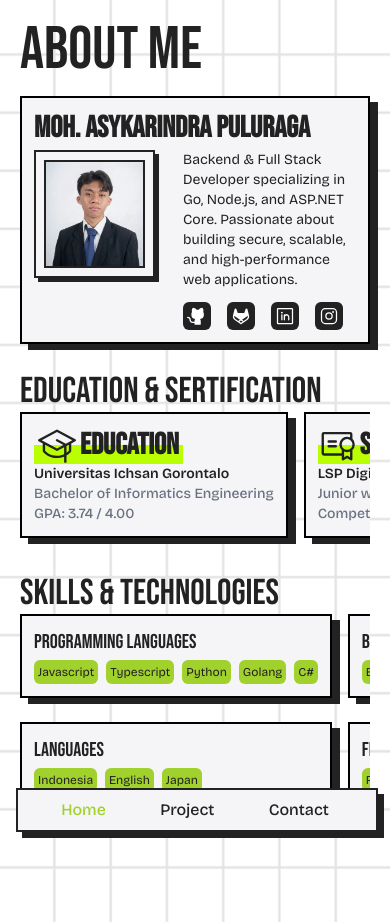
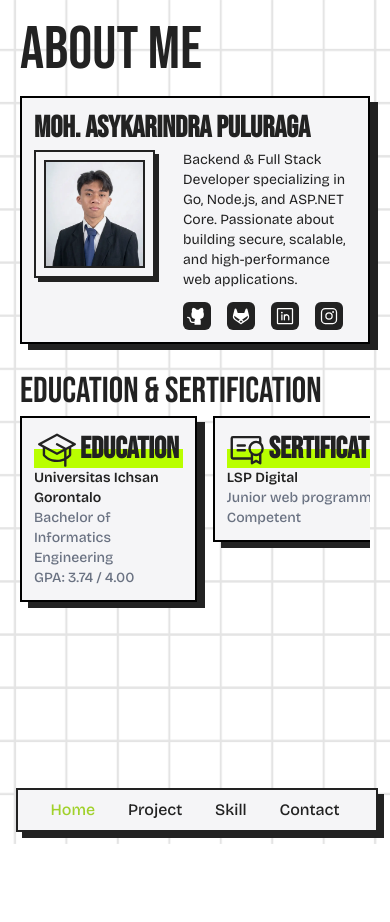
Before and after one commit to indraplrg/portfolio, a React (Vite) app: page /#/ in a window 390 px wide. After the commit the page ends 844 px from the top, so only its background shows below. Built offline with nearby package versions, Linux system fonts and the light colour scheme; a web font is replaced by a local one.

Commit message:
add animation with framer motion

```diff
--- a/src/App.jsx
+++ b/src/App.jsx
@@ -1,4 +1,6 @@
 import { HashRouter, Route, Routes } from "react-router";
+import { AnimatePresence } from "motion/react";
+
 import "./App.css";
 import Navbar from "./components/Navbar";
 import Home from "./sections/Home";
@@ -11,12 +13,14 @@ const App = () => {
     <HashRouter>
       <div className="text-[#222222] md:flex">
         <Navbar />
+        <AnimatePresence mode="wait" initial={false}>
           <Routes>
             <Route path="/" element={<Home />} />
             <Route path="/projects" element={<Project />} />
             <Route path="/skills" element={<Skill />} />
             <Route path="/contact" element={<Contact />} />
           </Routes>
+        </AnimatePresence>
       </div>
     </HashRouter>
   );
--- a/src/components/Navbar.jsx
+++ b/src/components/Navbar.jsx
@@ -32,6 +32,16 @@ const Navbar = () => {
             }
           >
             Project
+          </NavLink>
+        </li>
+        <li>
+          <NavLink
+            to="/skills"
+            className={({ isActive }) =>
+              `cursor-pointerh-fullw-full transition-all ease-in-out hover:text-[#a1d12c] ${isActive ? "text-[#a1d12c]" : ""}`
+            }
+          >
+            Skill
           </NavLink>
         </li>
         <li className="pr-1">
--- /dev/null
+++ b/src/libs/animationConfig.js
@@ -0,0 +1,41 @@
+import { stagger } from "motion/react";
+
+const framerConfig = {
+  parentVariants: {
+    hidden: {},
+    visible: {
+      transition: {
+        delayChildren: stagger(0.15),
+      },
+    },
+  },
+  cardVariants: {
+    hidden: { opacity: 0, scale: 0.8, y: -40 },
+    visible: {
+      opacity: 1,
+      scale: 1,
+      y: 0,
+      transition: {
+        type: "spring",
+        bounce: 0.4,
+        duration: 0.6,
+      },
+    },
+  },
+
+  textVariants: {
+    hidden: { opacity: 0, scale: 0.8, y: 0 },
+    visible: {
+      opacity: 1,
+      scale: 1,
+      y: 0,
+      transition: {
+        type: "spring",
+        bounce: 0.4,
+        duration: 0.6,
+      },
+    },
+  },
+};
+
+export default framerConfig;
--- a/src/sections/Home.jsx
+++ b/src/sections/Home.jsx
@@ -1,17 +1,17 @@
+import { motion } from "motion/react";
+
 import bgImg from "../assets/abstract_background.jpg";
 import profileImg from "../assets/profile.webp";
+import framerConfig from "../libs/animationConfig";
 
 import Card from "../components/Card";
 import {
   BrowserIcon,
-  CalendarIcon,
   CertificateIcon,
   CircuitryIcon,
   DatabaseIcon,
   EnvelopeIcon,
-  EnvelopeSimpleIcon,
   EyeIcon,
-  FacebookLogoIcon,
   GithubLogoIcon,
   GitlabLogoIcon,
   GraduationCapIcon,
@@ -23,7 +23,10 @@ import {
 
 const Home = () => {
   return (
-    <div
+    <motion.div
+      variants={framerConfig.parentVariants}
+      initial="hidden"
+      animate="visible"
       className="relative flex min-h-screen w-full flex-col gap-4 p-5"
       id="home"
     >
@@ -37,11 +40,17 @@ const Home = () => {
       </div>
 
       {/* heading */}
-      <h1 className="font-bebas-neue text-6xl uppercase">about me</h1>
+      <motion.h1
+        variants={framerConfig.textVariants}
+        className="font-bebas-neue text-6xl uppercase"
+      >
+        about me
+      </motion.h1>
 
       {/* content */}
       <div className="flex flex-col gap-4">
         {/* about me */}
+        <motion.div variants={framerConfig.cardVariants}>
           <Card classname="w-full">
             <div className="flex w-full flex-col">
               <h3 className="font-bebas-neue mb-1 text-3xl font-semibold text-wrap uppercase lg:hidden">
@@ -60,8 +69,8 @@ const Home = () => {
                   </h3>
                   <p className="font-bricolage-grotesque">
                     Backend & Full Stack Developer specializing in Go, Node.js,
-                  and ASP.NET Core. Passionate about building secure, scalable,
-                  and high-performance web applications.
+                    and ASP.NET Core. Passionate about building secure,
+                    scalable, and high-performance web applications.
                   </p>
                   <ul className="mt-1 hidden gap-x-4 capitalize lg:flex">
                     <li className="flex items-center gap-x-2">
@@ -75,12 +84,18 @@ const Home = () => {
                   </ul>
                   <ul className="mt-1 flex w-fit justify-end gap-2 gap-x-4">
                     <li className="rounded-md bg-[#222] p-1 text-white">
-                    <a href="https://www.github.com/indraplrg" target="_blank">
+                      <a
+                        href="https://www.github.com/indraplrg"
+                        target="_blank"
+                      >
                         <GithubLogoIcon size={20} weight="fill" />
                       </a>
                     </li>
                     <li className="rounded-md bg-[#222] p-1 text-white">
-                    <a href="https://www.gitlab.com/indralolx" target="_blank">
+                      <a
+                        href="https://www.gitlab.com/indralolx"
+                        target="_blank"
+                      >
                         <GitlabLogoIcon size={20} weight="fill" />
                       </a>
                     </li>
@@ -93,7 +108,10 @@ const Home = () => {
                       </a>
                     </li>
                     <li className="rounded-md bg-[#222] p-1 text-white">
-                    <a href="https://instagram.com/asykarindra" target="_blank">
+                      <a
+                        href="https://instagram.com/asykarindra"
+                        target="_blank"
+                      >
                         <InstagramLogoIcon size={20} />
                       </a>
                     </li>
@@ -150,27 +168,37 @@ const Home = () => {
               </div>
             </div>
           </Card>
+        </motion.div>
 
         {/* content */}
+
         <div className="mt-3 flex flex-col">
-          <h1 className="font-bebas-neue text-4xl uppercase">
+          <motion.h1
+            variants={framerConfig.textVariants}
+            className="font-bebas-neue text-4xl uppercase"
+          >
             education & sertification
-          </h1>
+          </motion.h1>
 
-          <div className="flex gap-4 overflow-scroll pr-2 pb-5">
+          <div className="mt-1 flex gap-4 overflow-scroll pr-2 pb-5">
+            <motion.div variants={framerConfig.cardVariants}>
               <Card classname="min-w-fit">
                 <div className="flex w-full flex-col text-sm">
                   <h3 className="font-bebas-neue flex w-fit items-center gap-1 bg-linear-to-t from-[#b9ff00] from-50% to-transparent to-50% px-1 text-3xl font-semibold capitalize">
                     <GraduationCapIcon size={38} />
                     education
                   </h3>
-                <h2 className="font-semibold">Universitas Ichsan Gorontalo</h2>
+                  <h2 className="font-semibold">
+                    Universitas Ichsan Gorontalo
+                  </h2>
                   <div className="font-medium text-gray-500">
                     <p>Bachelor of Informatics Engineering</p>
                     <p>GPA: 3.74 / 4.00</p>
                   </div>
                 </div>
               </Card>
+            </motion.div>
+            <motion.div variants={framerConfig.cardVariants}>
               <Card classname="min-w-fit">
                 <div className="flex w-full flex-col text-sm">
                   <h3 className="font-bebas-neue flex w-fit items-center gap-1 bg-linear-to-t from-[#b9ff00] from-50% to-transparent to-50% text-3xl font-semibold capitalize">
@@ -185,84 +213,11 @@ const Home = () => {
                   </div>
                 </div>
               </Card>
-          </div>
-        </div>
-
-        <div className="mb-16 md:mb-0 md:hidden">
-          <h1 className="font-bebas-neue text-4xl">skills & technologies</h1>
-          <div className="grid h-56 grid-flow-col grid-rows-2 gap-x-4 overflow-x-scroll overflow-y-hidden pr-2 pb-2">
-            <Card classname="h-fit">
-              <div>
-                <h2 className="font-bebas-neue text-xl">
-                  programming languages
-                </h2>
-                <ul className="mt-1 flex gap-2 text-xs capitalize">
-                  <li className="rounded-md bg-[#a1d12c] p-1">javascript</li>
-                  <li className="rounded-md bg-[#a1d12c] p-1">typescript</li>
-                  <li className="rounded-md bg-[#a1d12c] p-1">python</li>
-                  <li className="rounded-md bg-[#a1d12c] p-1">golang</li>
-                  <li className="rounded-md bg-[#a1d12c] p-1">c#</li>
-                </ul>
-              </div>
-            </Card>
-            <Card classname="h-fit">
-              <div>
-                <h2 className="font-bebas-neue text-xl">languages</h2>
-                <ul className="mt-1 flex gap-2 text-xs capitalize">
-                  <li className="rounded-md bg-[#a1d12c] p-1">indonesia</li>
-                  <li className="rounded-md bg-[#a1d12c] p-1">english</li>
-                  <li className="rounded-md bg-[#a1d12c] p-1">japan</li>
-                </ul>
-              </div>
-            </Card>
-            <Card classname="h-fit">
-              <div>
-                <h2 className="font-bebas-neue text-xl">backend frameworks</h2>
-                <ul className="mt-1 flex gap-2 text-xs capitalize">
-                  <li className="rounded-md bg-[#a1d12c] p-1">express.js</li>
-                  <li className="rounded-md bg-[#a1d12c] p-1">asp.net core</li>
-                  <li className="rounded-md bg-[#a1d12c] p-1">gin</li>
-                  <li className="rounded-md bg-[#a1d12c] p-1">flask</li>
-                </ul>
-              </div>
-            </Card>
-
-            <Card classname="h-fit">
-              <div>
-                <h2 className="font-bebas-neue text-xl">frontend frameworks</h2>
-                <ul className="mt-1 flex gap-2 text-xs capitalize">
-                  <li className="rounded-md bg-[#a1d12c] p-1">react</li>
-                  <li className="rounded-md bg-[#a1d12c] p-1">next.js</li>
-                  <li className="rounded-md bg-[#a1d12c] p-1">tailwindcss</li>
-                  <li className="rounded-md bg-[#a1d12c] p-1">bootstrap</li>
-                </ul>
-              </div>
-            </Card>
-            <Card classname="h-fit">
-              <div>
-                <h2 className="font-bebas-neue text-xl">databases</h2>
-                <ul className="mt-1 flex gap-2 text-xs capitalize">
-                  <li className="rounded-md bg-[#a1d12c] p-1">postgreSQL</li>
-                  <li className="rounded-md bg-[#a1d12c] p-1">mongodb</li>
-                  <li className="rounded-md bg-[#a1d12c] p-1">mysql</li>
-                </ul>
-              </div>
-            </Card>
-            <Card classname="mb-20 h-fit w-full">
-              <div className="w-full">
-                <h2 className="font-bebas-neue text-xl">others</h2>
-                <ul className="mt-1 flex gap-2 text-xs capitalize">
-                  <li className="rounded-md bg-[#a1d12c] p-1">git</li>
-                  <li className="rounded-md bg-[#a1d12c] p-1">docker</li>
-                  <li className="rounded-md bg-[#a1d12c] p-1">linux</li>
-                  <li className="rounded-md bg-[#a1d12c] p-1">microservices</li>
-                </ul>
-              </div>
-            </Card>
+            </motion.div>
           </div>
         </div>
       </div>
-    </div>
+    </motion.div>
   );
 };
 
--- a/src/sections/Skill.jsx
+++ b/src/sections/Skill.jsx
@@ -1,9 +1,14 @@
+import { motion } from "motion/react";
 import bgImg from "../assets/abstract_background.jpg";
 import Card from "../components/Card";
+import framerConfig from "../libs/animationConfig";
 
 const Skill = () => {
   return (
-    <div
+    <motion.div
+      variants={framerConfig.parentVariants}
+      initial="hidden"
+      animate="visible"
       className="relative flex min-h-screen w-full flex-col gap-4 p-5"
       id="project"
     >
@@ -15,8 +20,14 @@ const Skill = () => {
         />
       </div>
       <div className="flex flex-col gap-4">
-        <h1 className="font-bebas-neue text-6xl">skills & technologies</h1>
+        <motion.h1
+          variants={framerConfig.textVariants}
+          className="font-bebas-neue text-6xl"
+        >
+          skills & technologies
+        </motion.h1>
         <div className="flex flex-col gap-y-4 overflow-x-scroll overflow-y-hidden pr-2 pb-2">
+          <motion.div variants={framerConfig.cardVariants}>
             <Card classname="h-fit">
               <div>
                 <h2 className="font-bebas-neue text-2xl">
@@ -31,6 +42,8 @@ const Skill = () => {
                 </ul>
               </div>
             </Card>
+          </motion.div>
+          <motion.div variants={framerConfig.cardVariants}>
             <Card classname="h-fit">
               <div>
                 <h2 className="font-bebas-neue text-2xl">languages</h2>
@@ -41,6 +54,8 @@ const Skill = () => {
                 </ul>
               </div>
             </Card>
+          </motion.div>
+          <motion.div variants={framerConfig.cardVariants}>
             <Card classname="h-fit">
               <div>
                 <h2 className="font-bebas-neue text-2xl">backend frameworks</h2>
@@ -52,10 +67,13 @@ const Skill = () => {
                 </ul>
               </div>
             </Card>
-
+          </motion.div>
+          <motion.div variants={framerConfig.cardVariants}>
             <Card classname="h-fit">
               <div>
-              <h2 className="font-bebas-neue text-2xl">frontend frameworks</h2>
+                <h2 className="font-bebas-neue text-2xl">
+                  frontend frameworks
+                </h2>
                 <ul className="mt-1 flex gap-2 text-xs capitalize md:text-sm">
                   <li className="rounded-md bg-[#a1d12c] p-1">react</li>
                   <li className="rounded-md bg-[#a1d12c] p-1">next.js</li>
@@ -64,6 +82,8 @@ const Skill = () => {
                 </ul>
               </div>
             </Card>
+          </motion.div>
+          <motion.div variants={framerConfig.cardVariants}>
             <Card classname="h-fit">
               <div>
                 <h2 className="font-bebas-neue text-2xl">databases</h2>
@@ -74,6 +94,8 @@ const Skill = () => {
                 </ul>
               </div>
             </Card>
+          </motion.div>
+          <motion.div variants={framerConfig.cardVariants}>
             <Card classname="md:mb-0 mb-16 h-fit w-full">
               <div className="w-full">
                 <h2 className="font-bebas-neue text-2xl">others</h2>
@@ -85,9 +107,10 @@ const Skill = () => {
                 </ul>
               </div>
             </Card>
+          </motion.div>
         </div>
       </div>
-    </div>
+    </motion.div>
   );
 };
 
```
Also changed, not shown: src/sections/Contact.jsx (+32 -19 lines), src/sections/Project.jsx (+36 -9 lines). Lines whose indentation alone changed are shown as unchanged.
